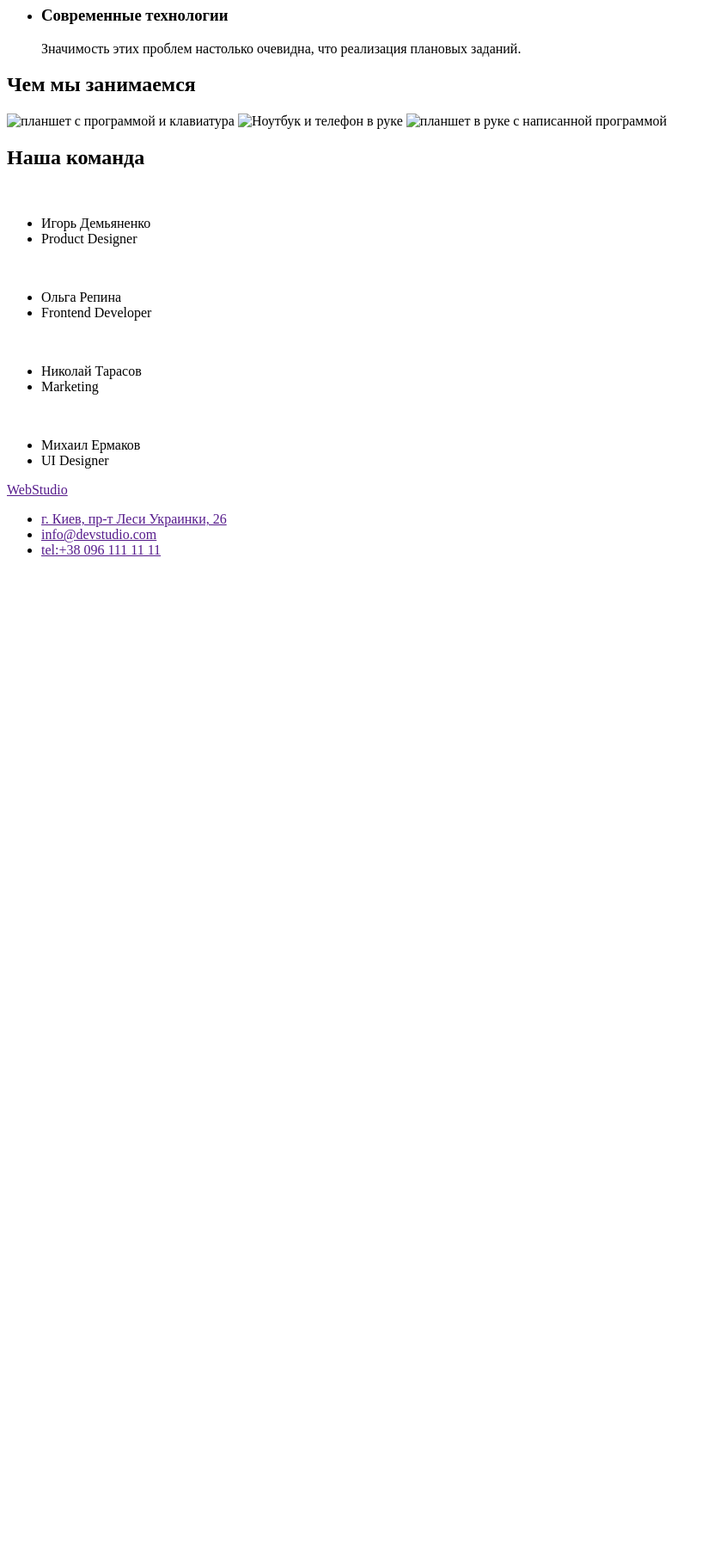
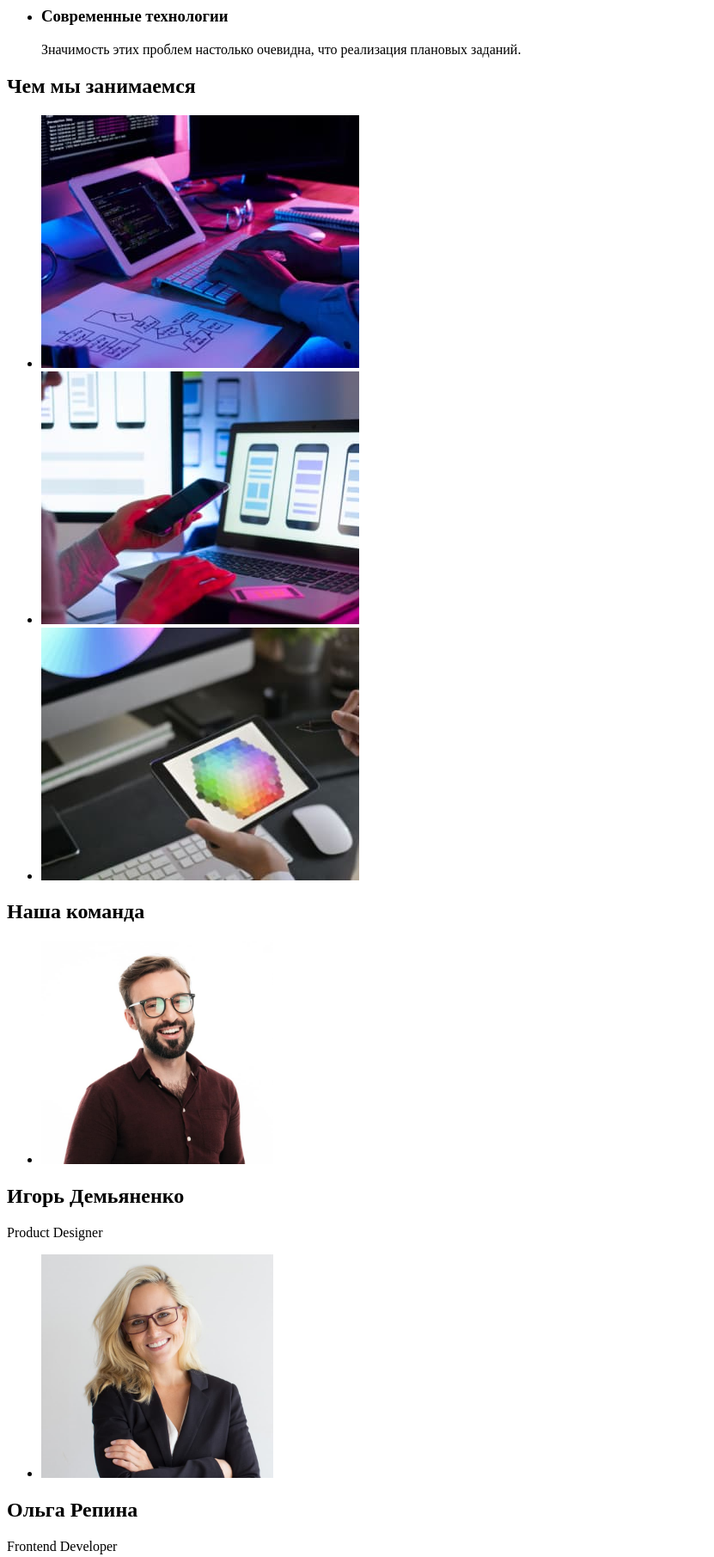
Before and after one commit to Yevhen777/goit-markup-hw-01., a plain HTML site: page index.html in a window 1280 px wide. Shown: the part 480-2291 px from the top of the page at 86% size, without its empty margins (0-831 px from the left). Before the commit the page ends 1145 px from the top, so only its background shows below. Drawn offline with Linux system fonts and the light colour scheme.

Commit message:
goit-markup-hw-01

```diff
--- a/index.html
+++ b/index.html
@@ -1,5 +1,5 @@
 <!DOCTYPE html>
-<html lang="en">
+<html lang="ru">
 <head>
     <meta charset="UTF-8">
     <meta http-equiv="X-UA-Compatible" content="IE=edge">
@@ -44,19 +44,20 @@
 
             <!--Основной заголовок-->
          <main>
-                <div>
+
                     <section>
 
                         <h1>Эффективные решения для вашего бизнеса</h1>
                         <button type="submit">Заказать услугу</button>
 
                     </section>
-                </div>
+
 
 
                 <!--Преимущества-->
 
              <section>
+                 <h2></h2>
                  <ul>
                         <li>
                             <h3>Внимание к деталям</h3>
@@ -81,38 +82,47 @@
 
                     <section>
                         <h2>Чем мы занимаемся</h2>
-                     <p>
-                        <img src="./imagies/img1.jpg" alt="планшет с программой и клавиатура" width="370"/>
-                        <img src="./imagies/img2.jpg" alt="Ноутбук  и телефон в руке" width="370"/>
-                        <img src="./imagies/img3.jpg" alt="планшет в руке с написанной программой" width="370"/>
-                    </p>
+                     <ul>
+
+                      <li> <img src="./images/img1.jpg" alt="планшет с программой и клавиатура" width="370"/></li>
+                      <li> <img src="./images/img2.jpg" alt="Ноутбук  и телефон в руке" width="370"/></li>
+                      <li> <img src="./images/img3.jpg" alt="планшет в руке с написанной программой" width="370"/></li>
+                    </ul>
                     </section>
 
                         <section>
 
                         <h2>Наша команда</h2>
 
-                        <img src="./imagies/img4.jpg" alt="" width="270"/>
+
                                      <ul>
-                            <li>Игорь Демьяненко</li>
-                            <li>Product Designer</li>
+                                     <li><img src="./images/img4.jpg" alt="Игорь Демьяненко" width="270"/></li>
                                      </ul>
 
-                        <img src="./imagies/img5.jpg" alt="" width="270"/>
+                                     <h2>Игорь Демьяненко</h2>
+                                     <p lang="en">Product Designer</p>
+
                                      <ul>
-                            <li>Ольга Репина</li>
-                            <li>Frontend Developer</li>
+                                     <li><img src="./images/img5.jpg" alt="Ольга Репина" width="270"/></li>
                                      </ul>
-                        <img src="./imagies/img6.jpg" alt="" width="270"/>
+
+                                     <h2>Ольга Репина</h2>
+                                     <p lang="en">Frontend Developer</p>
+
                                      <ul>
-                            <li>Николай Тарасов</li>
-                            <li>Marketing</li>
+                                     <li><img src="./images/img6.jpg" alt="Николай Тарасов" width="270"/></li>
                                      </ul>
-                        <img src="./imagies/img7.jpg" alt="" width="270"/>
+
+                                      <h2>Николай Тарасов</h2>
+                                      <p lang="en">Marketing</p>
+
                                       <ul>
-                            <li>Михаил Ермаков</li>
-                            <li>UI Designer</li>
+                                      <li><img src="./images/img7.jpg" alt="Михаил Ермаков" width="270"/></li>
                                       </ul>
+
+                                       <h2>Михаил Ермаков</h2>
+                                       <p lang="en">UI Designer</p>
+
 
 
 
@@ -123,6 +133,8 @@
                     <!--Футер-->
 
                     <footer>
+                        <address>
+
                             <a href="">WebStudio</a>
 
                             <ul>
@@ -132,7 +144,7 @@
 
 
                             </ul>
-
+                        </address>
 
                     </footer>
 
```
Also changed, not shown: images/img1.jpg (renamed from images/img 1.jpg), images/img2.jpg (renamed from images/img 2.jpg), images/img3.jpg (renamed from images/img 3.jpg), images/img4.jpg (renamed from images/img 4.jpg), images/img5.jpg (renamed from images/img 5.jpg), images/img6.jpg (renamed from img 6.jpg), images/img7.jpg (renamed from images/img 7.jpg). Lines whose indentation alone changed are shown as unchanged.
